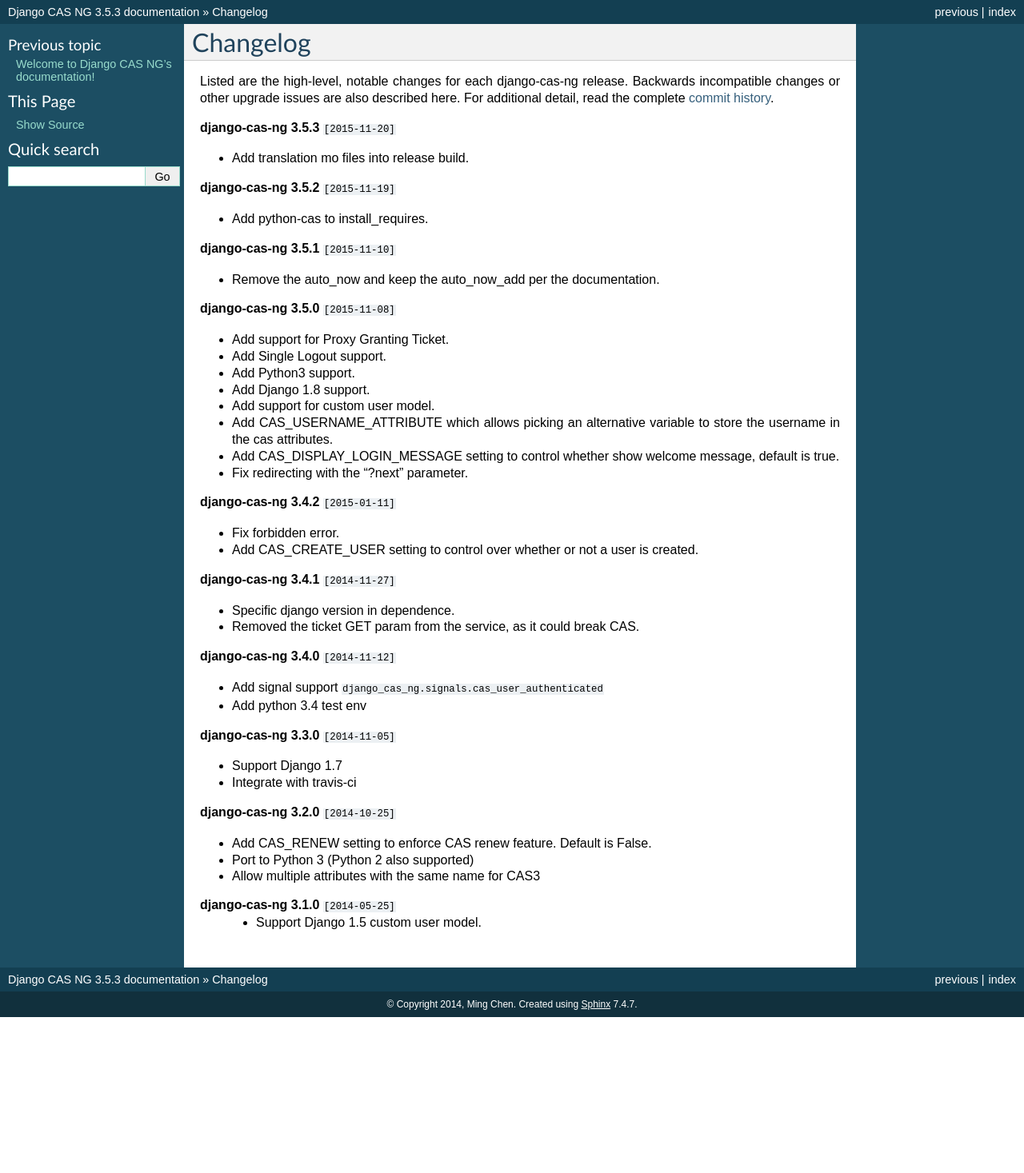
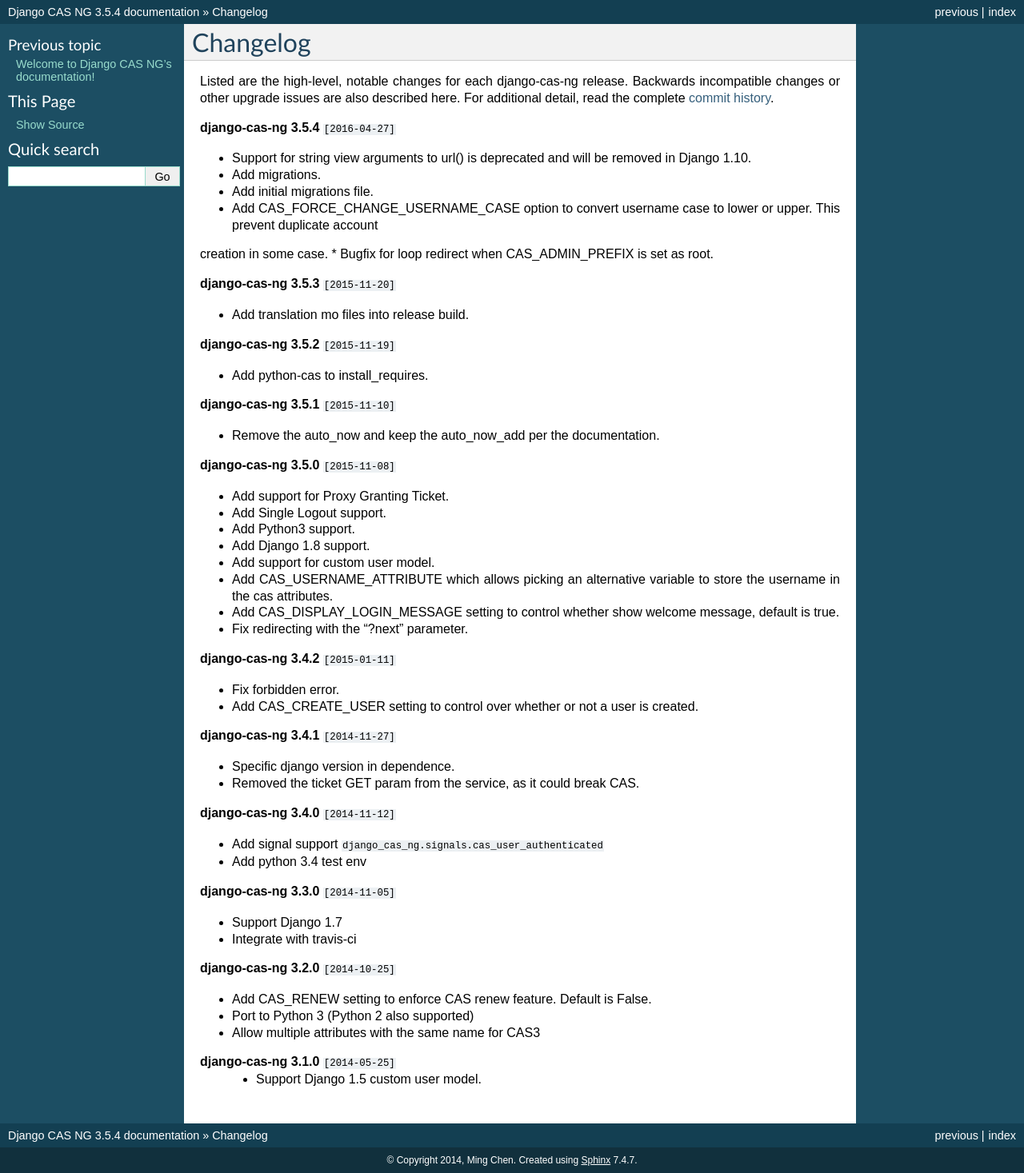
Before and after one commit to django-cas-ng/django-cas-ng, a Sphinx documentation site: the page built from docs/changelog.rst, in a window 1280 px wide. Shown: the whole page at 80% size. Built offline with Sphinx 7.4.7, drawn with Linux system fonts in a browser that asks for light colours; before the commit the page ends 1272 px from its top, so only the background shows below that.

Commit message:
Update version to 3.5.4

```diff
--- a/docs/changelog.rst
+++ b/docs/changelog.rst
@@ -5,6 +5,16 @@
 Listed are the high-level, notable changes for each django-cas-ng release.
 Backwards incompatible changes or other upgrade issues are also described
 here. For additional detail, read the complete `commit history`_.
+
+**django-cas-ng 3.5.4** ``[2016-04-27]``
+
+* Support for string view arguments to url() is deprecated and will be removed in Django 1.10.
+* Add migrations.
+* Add initial migrations file.
+* Add CAS_FORCE_CHANGE_USERNAME_CASE option to convert username case to lower or upper. This prevent duplicate account
+creation in some case.
+* Bugfix for loop redirect when CAS_ADMIN_PREFIX is set as root.
+
 
 **django-cas-ng 3.5.3** ``[2015-11-20]``
 
--- a/docs/conf.py
+++ b/docs/conf.py
@@ -54,7 +54,7 @@
 # The short X.Y version.
 version = '3.5'
 # The full version, including alpha/beta/rc tags.
-release = '3.5.3'
+release = '3.5.4'
 
 # The language for content autogenerated by Sphinx. Refer to documentation
 # for a list of supported languages.
--- a/setup.py
+++ b/setup.py
@@ -37,7 +37,7 @@
     url='https://github.com/mingchen/django-cas-ng',
     #bugtrack_url='https://github.com/mingchen/django-cas-ng/issues',  # not support this key
     download_url ='https://github.com/mingchen/django-cas-ng/releases',
-    version='3.5.3',
+    version='3.5.4',
     install_requires=['Django >= 1.5', 'python-cas==1.1.0'],
     zip_safe=False,  # dot not package as egg or django will not found management commands
 )
```
